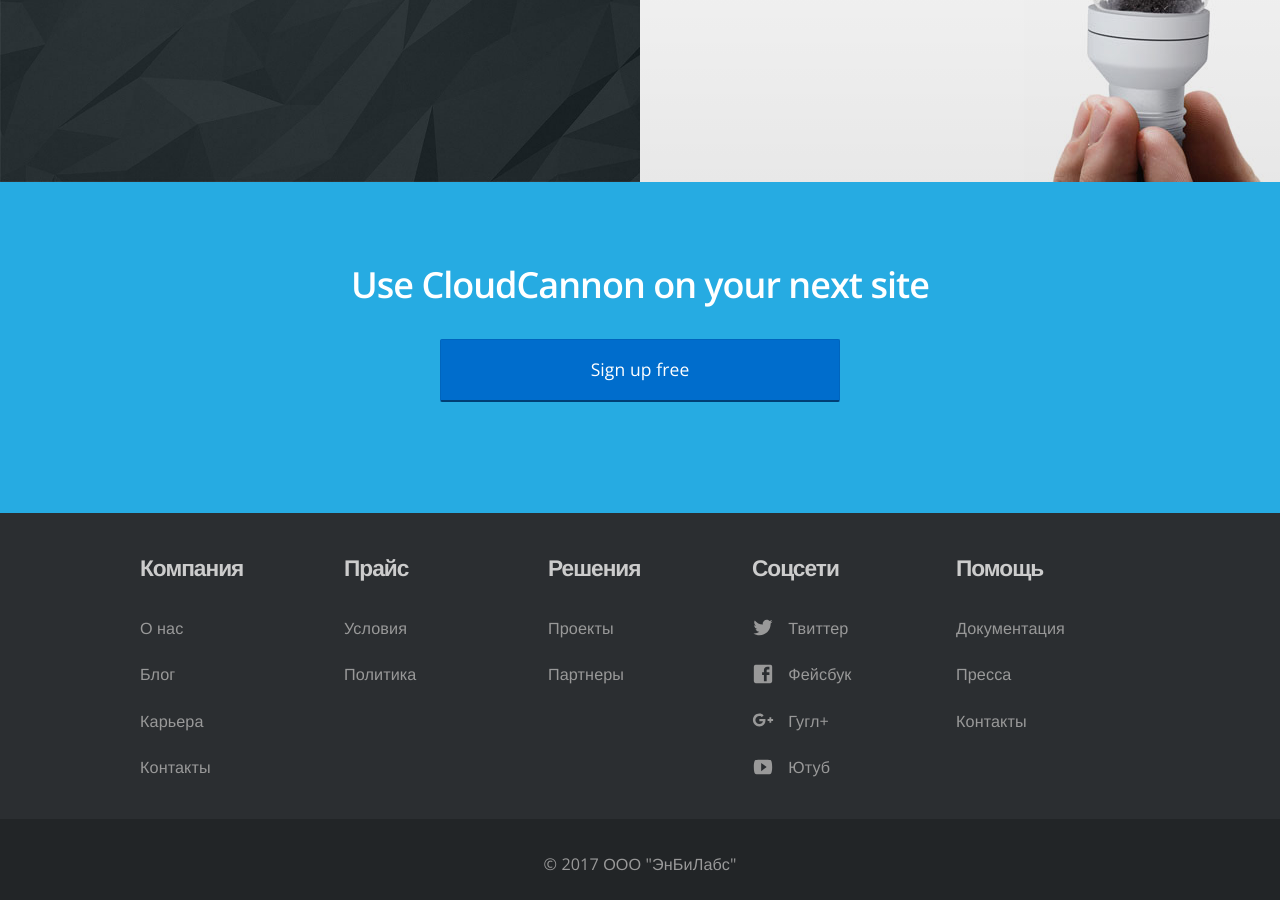
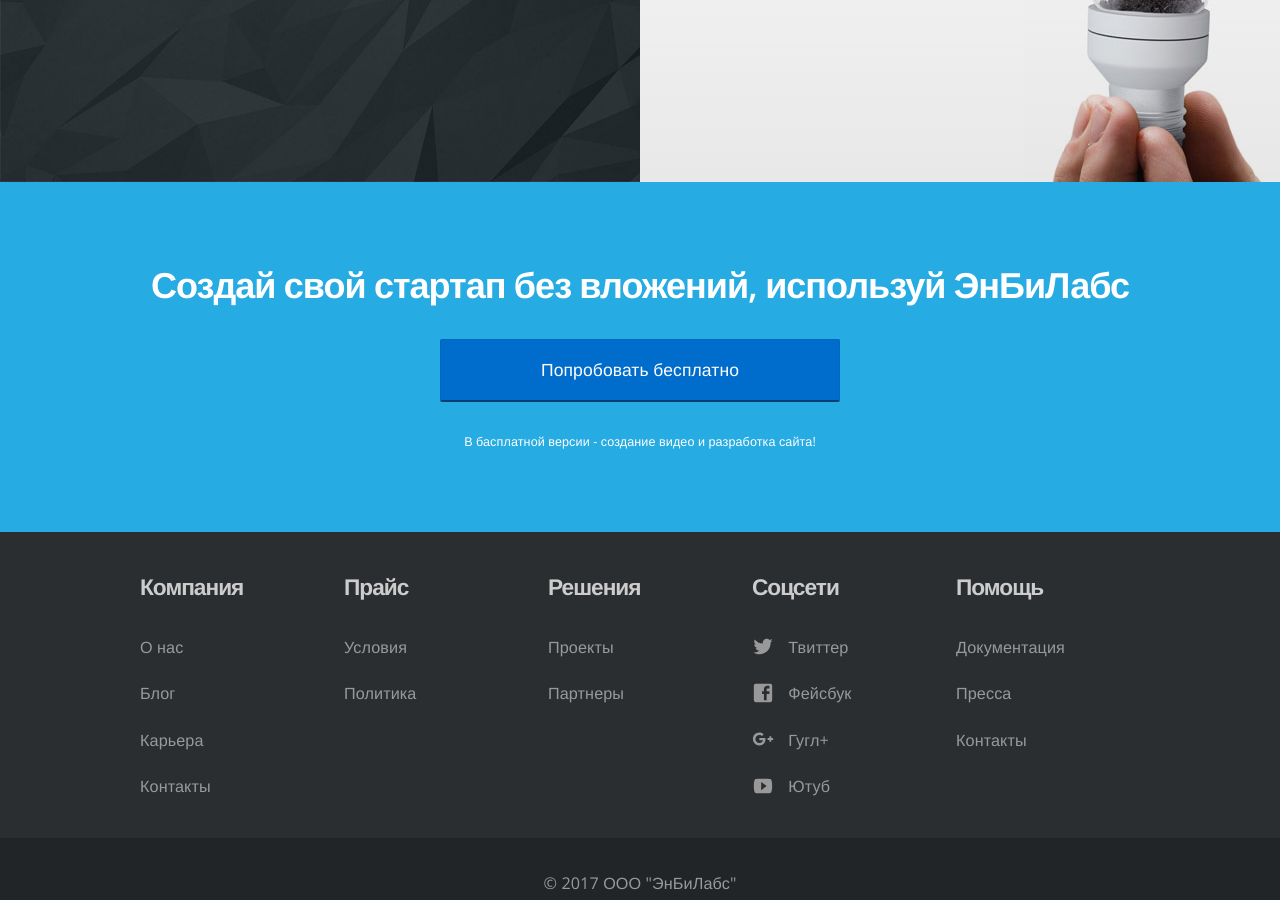
Before and after one commit to RakhimyanTim/enblabs.github.io, a Jekyll site: the page built from pages/projects.html, in a window 1280 px wide and 900 px high, scrolled down 1326 px. Built offline with Jekyll 4.4.1, drawn with Linux system fonts in a browser that asks for light colours; nearby versions of some CDN libraries; some of the changed text lies outside the part shown.

Commit message:
Update projects.html

```diff
--- a/pages/projects.html
+++ b/pages/projects.html
@@ -1,10 +1,10 @@
 ---
 layout: default
 permalink: /projects/
-title: Case Studies
-description: Learn how great companies use CloudCannon, the source control backed, Jekyll CMS for developers working with non-developers.
-header: Case Studies
-header_subtext: Learn how great companies use CloudCannon
+title: Проекты
+description: Узнайте, как клиенты используют нашу платформу
+header: Проекты
+header_subtext: Узнайте, как клиенты используют нашу платформу
 ---
 
 <div class="customer-grid">
@@ -23,7 +23,8 @@
 
 <section class="bright-section centered">
 	<div class="container">
-		<h2>Use CloudCannon on your next site</h2>
-		<p><a href="https://app.cloudcannon.com/users/sign_up" class="btn btn-primary btn-large btn-block btn-centered">Sign up free</a></p>
+		<h2>Создай свой стартап без вложений, используй ЭнБиЛабс</h2>
+		<p><a href="#" class="btn btn-primary btn-large btn-block btn-centered">Попробовать бесплатно</a></p>
+		<span class="btn-sub-text">В басплатной версии - создание видео и разработка сайта!</span>
 	</div>
 </section>
```
